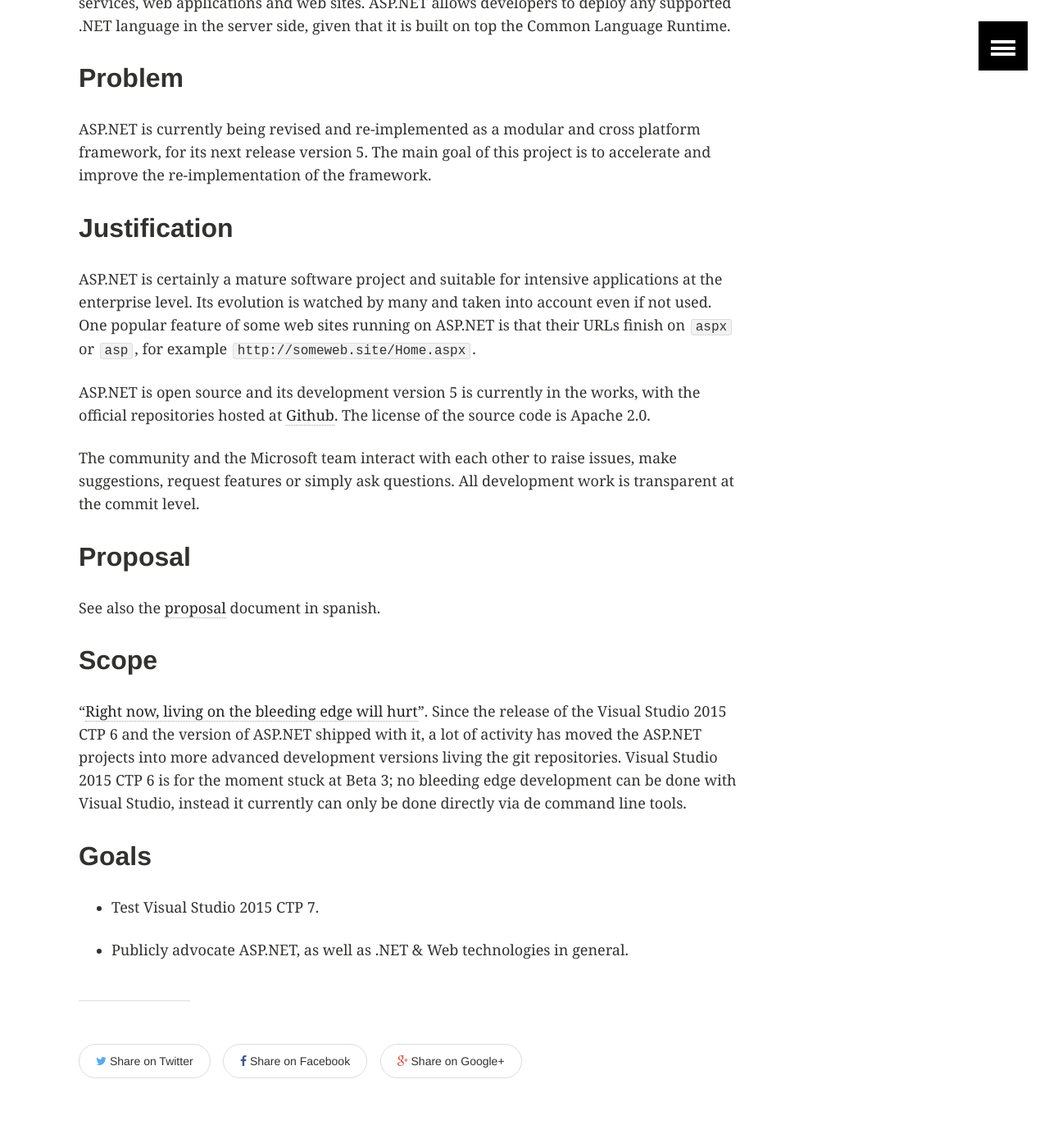
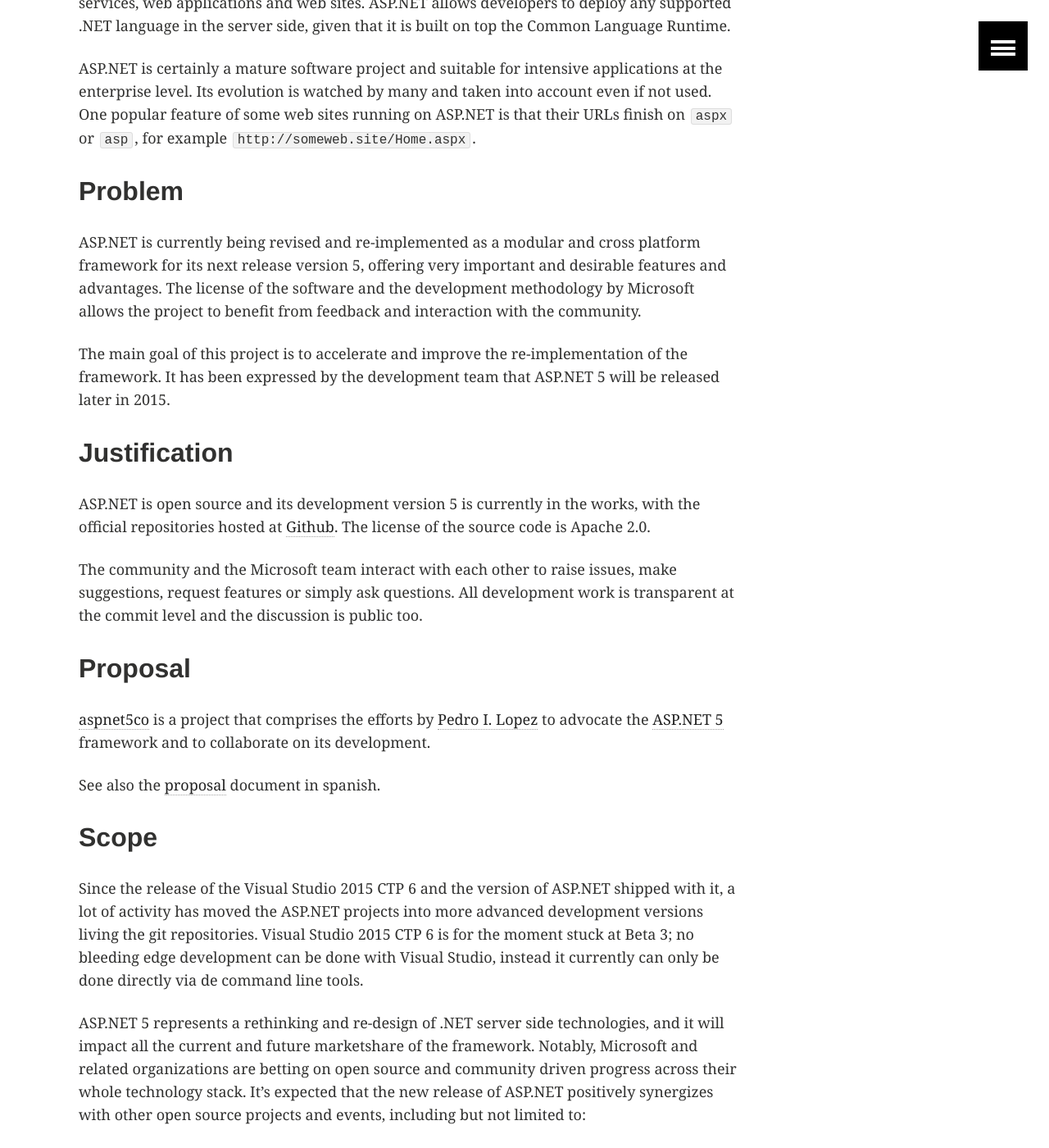
Before and after one commit to lopezpdvn/aspnet5co, a Jekyll site: the page built from introduction/index.md, in a window 1280 px wide and 1400 px high, scrolled down 782 px. Shown: the whole window at 82% size. Built offline with Jekyll 4.4.1, drawn with Linux system fonts in a browser that asks for light colours; some of the changed text lies outside the part shown.

Commit message:
Added footer for PDF version.

```diff
--- a/_includes/footer.html
+++ b/_includes/footer.html
@@ -16,6 +16,8 @@
         -->
 	<p class="copyright">&#169; {{ site.time | date: '%Y' }}. <a href="{{ site.urldoc }}">{{ site.title }}</a> by
             <a href="{{site.owner.website}}">{{site.owner.name}}</a>.
-            </br><a href="https://github.com/lopezpdvn/aspnet5co">Github repo</a>.
+            </br><a href="https://github.com/lopezpdvn/aspnet5co">Github
+                repo</a>. Most up-to-date documentation at <a
+                href="http://lopezpdvn.github.io/aspnet5co">http://lopezpdvn.github.io/aspnet5co</a>.
         </p>
 </footer>
--- a/introduction/index.md
+++ b/introduction/index.md
@@ -16,19 +17,25 @@ web framework, including web services, web applications and web sites. ASP.NET
 allows developers to deploy any supported .NET language in the server side,
 given that it is built on top the Common Language Runtime.
 
-## Problem
-
-ASP.NET is currently being revised and re-implemented as a modular and cross
-platform framework, for its next release version 5. The main goal of this
-project is to accelerate and improve the re-implementation of the framework.
-
-## Justification
-
 ASP.NET is certainly a mature software project and suitable for intensive
 applications at the enterprise level. Its evolution is watched by many and
 taken into account even if not used. One popular feature of some web sites
 running on ASP.NET is that their URLs finish on `aspx` or `asp`, for example
 `http://someweb.site/Home.aspx`.
+
+## Problem
+
+ASP.NET is currently being revised and re-implemented as a modular and cross
+platform framework for its next release version 5, offering very important and
+desirable features and advantages. The license of the software and the
+development methodology by Microsoft allows the project to benefit from
+feedback and interaction with the community.
+
+The main goal of this project is to accelerate and improve the
+re-implementation of the framework. It has been expressed by the development
+team that ASP.NET 5 will be released later in 2015.
+
+## Justification
 
 ASP.NET is open source and its development version 5 is currently in the works,
 with the official repositories hosted at [Github](https://github.com/aspnet/).
@@ -36,16 +43,22 @@ The license of the source code is Apache 2.0.
 
 The community and the Microsoft team interact with each other to raise issues,
 make suggestions, request features or simply ask questions. All development
-work is transparent at the commit level.
+work is transparent at the commit level and the discussion is public too.
 
 ## Proposal
+
+[aspnet5co](http://lopezpdvn.github.io/aspnet5co) is a project that comprises
+the efforts by [Pedro I. Lopez](http://lopezpedro.net) to advocate the [ASP.NET
+5](http://www.asp.net/vnext) framework and to collaborate on its development.
 
 See also the [proposal](/proposal) document in spanish.
 
 ## Scope
 
-"[Right now, living on the bleeding edge will
+<!-- "[Right now, living on the bleeding edge will
 hurt](http://davidfowl.com/diagnosing-dependency-issues-with-asp-net-5/#incompatibilities)".
+-->
+
 Since the release of the Visual Studio 2015 CTP 6 and the version of ASP.NET
 shipped with it, a lot of activity has moved the ASP.NET projects into more
 advanced development versions living the git repositories. Visual Studio 2015
@@ -53,11 +66,42 @@ CTP 6 is for the moment stuck at Beta 3; no bleeding edge development can be
 done with Visual Studio, instead it currently can only be done directly via de
 command line tools.
 
+ASP.NET 5 represents a rethinking and re-design of .NET server side
+technologies, and it will impact all the current and future marketshare of the
+framework. Notably, Microsoft and related organizations are betting on open
+source and community driven progress across their whole technology stack. It's
+expected that the new release of ASP.NET positively synergizes with other open
+source projects and events, including but not limited to:
+
+* Release of .NET CoreCLR
+
+* Release of .NET 5 as open source
+
+* Founding of the [.NET Foundation](http://www.dotnetfoundation.org/).
+
+* Use of [Github](https://github.com/) as the main platform for discussion and
+transparent development.
+
 ## Goals
+
+* Publicly advocate ASP.NET, as well as .NET & Web technologies in general.
+
+* Identify needs and feature requests of the development version of ASP.NET and
+other related open source project in the .NET community.
+
+* Collaborate with the community on the implementation of such needs.
+
+* Introduce the new technology to technical and non-technical audiences.
+
+  * Developers both new to .NET & ASP.NET or experienced in previous versions.
+
+  * Business leaders looking into integrating modern and robust web
+    technologies in their planning.
 
 * Test Visual Studio 2015 CTP 7.
 
-* Publicly advocate ASP.NET, as well as .NET & Web technologies in general.
+* Give feedback about ASP.NET development in Linux, given that the author has
+experience on such operating system.
 
 <!--
 -->
```
Also changed, not shown: other parts of introduction/index.md (+1 -0 lines).
